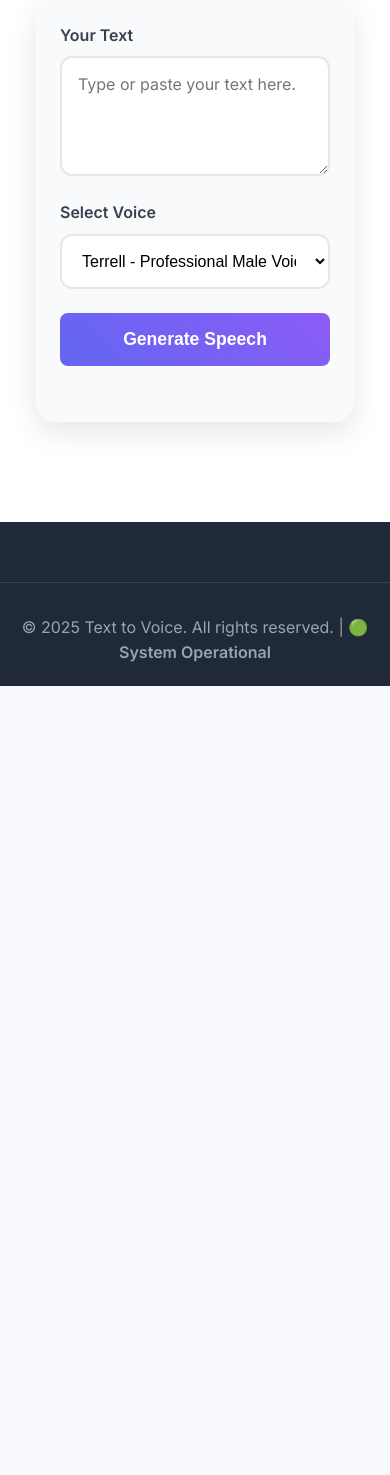
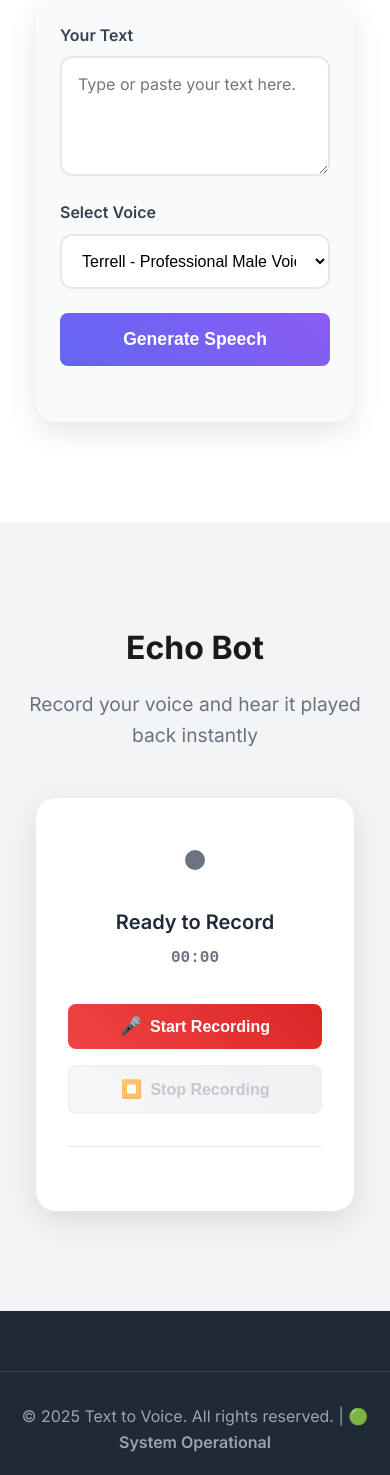
Before and after one commit to harryboiii07/30-days-of-agents, a FastAPI app: page / in a window 390 px wide. Shown: the part 1122-2597 px from the top of the page. Before the commit the page ends 1808 px from the top, so only its background shows below. Run offline with FastAPI, Linux system fonts and the light colour scheme.

Commit message:
adding echo bot

```diff
--- a/static/script.js
+++ b/static/script.js
@@ -25,6 +25,24 @@
                 generateSpeech();
             }
         });
+    }
+
+    // Echo Bot functionality
+    const startRecordBtn = document.getElementById('startRecordBtn');
+    const stopRecordBtn = document.getElementById('stopRecordBtn');
+
+    if (startRecordBtn && stopRecordBtn) {
+        startRecordBtn.addEventListener('click', startRecording);
+        stopRecordBtn.addEventListener('click', stopRecording);
+
+        // Set initial button states
+        updateRecordingUI();
+
+        // Check browser support
+        if (!checkEchoBotSupport()) {
+            startRecordBtn.disabled = true;
+            stopRecordBtn.disabled = true;
+        }
     }
 
     // Smooth scrolling for navigation links
@@ -146,4 +164,164 @@
     }
 }
 
+// Echo Bot Variables
+let mediaRecorder = null;
+let recordedChunks = [];
+let recording = false;
+let recordingTimer = null;
+let recordingStartTime = 0;
+
+async function startRecording() {
+    try {
+        // Request microphone access
+        const stream = await navigator.mediaDevices.getUserMedia({
+            audio: {
+                echoCancellation: true,
+                noiseSuppression: true,
+                autoGainControl: true
+            }
+        });
+
+        // Initialize MediaRecorder
+        recordedChunks = [];
+        mediaRecorder = new MediaRecorder(stream, {
+            mimeType: 'audio/webm;codecs=opus'
+        });
+
+        // Set up event handlers
+        mediaRecorder.ondataavailable = function(event) {
+            if (event.data.size > 0) {
+                recordedChunks.push(event.data);
+            }
+        };
+
+        mediaRecorder.onstop = function() {
+            // Create audio blob and URL
+            const blob = new Blob(recordedChunks, { type: 'audio/webm' });
+            const audioUrl = URL.createObjectURL(blob);
+
+            // Set up audio player
+            const echoPlayer = document.getElementById('echoPlayer');
+            echoPlayer.src = audioUrl;
+            echoPlayer.style.display = 'block';
+
+            // Show success message
+            showEchoStatus('🎉 Recording complete! Click play to hear your echo.', 'success');
+
+            // Stop all tracks to free up microphone
+            stream.getTracks().forEach(track => track.stop());
+        };
+
+        // Start recording
+        mediaRecorder.start();
+        recording = true;
+        recordingStartTime = Date.now();
+
+        // Update UI
+        updateRecordingUI();
+        showEchoStatus('🎤 Recording... Speak into your microphone!', 'loading');
+
+        // Start timer
+        startRecordingTimer();
+
+    } catch (error) {
+        console.error('Error accessing microphone:', error);
+        showEchoStatus('❌ Error: Could not access microphone. Please check permissions.', 'error');
+    }
+}
+
+function stopRecording() {
+    if (mediaRecorder && recording) {
+        mediaRecorder.stop();
+        recording = false;
+
+        // Update UI
+        updateRecordingUI();
+        showEchoStatus('⏳ Processing recording...', 'loading');
+
+        // Stop timer
+        stopRecordingTimer();
+    }
+}
+
+function updateRecordingUI() {
+    const startBtn = document.getElementById('startRecordBtn');
+    const stopBtn = document.getElementById('stopRecordBtn');
+    const indicator = document.getElementById('recordingIndicator');
+    const status = document.getElementById('recordingStatus');
+
+    if (recording) {
+        // During recording: disable start, enable stop
+        startBtn.disabled = true;
+        stopBtn.disabled = false;
+        indicator.classList.add('recording');
+        status.textContent = 'Recording...';
+    } else {
+        // Not recording: enable start, disable stop
+        startBtn.disabled = false;
+        stopBtn.disabled = true;
+        indicator.classList.remove('recording');
+        status.textContent = 'Ready to Record';
+    }
+}
+
+function startRecordingTimer() {
+    const timeDisplay = document.getElementById('recordingTime');
+
+    recordingTimer = setInterval(() => {
+        const elapsed = Date.now() - recordingStartTime;
+        const seconds = Math.floor(elapsed / 1000);
+        const minutes = Math.floor(seconds / 60);
+        const remainingSeconds = seconds % 60;
+
+        const timeString = `${minutes.toString().padStart(2, '0')}:${remainingSeconds.toString().padStart(2, '0')}`;
+        timeDisplay.textContent = timeString;
+    }, 100);
+}
+
+function stopRecordingTimer() {
+    if (recordingTimer) {
+        clearInterval(recordingTimer);
+        recordingTimer = null;
+    }
+
+    // Reset timer display
+    setTimeout(() => {
+        document.getElementById('recordingTime').textContent = '00:00';
+    }, 2000);
+}
+
+function showEchoStatus(message, type = "loading") {
+    const echoOutput = document.getElementById('echoOutput');
+    if (echoOutput) {
+        echoOutput.textContent = message;
+        echoOutput.className = `status-message ${type}`;
+
+        // Auto-hide success messages after 5 seconds
+        if (type === "success") {
+            setTimeout(() => {
+                if (echoOutput.textContent === message) {
+                    echoOutput.textContent = "";
+                    echoOutput.className = "status-message";
+                }
+            }, 5000);
+        }
+    }
+}
+
+// Check for MediaRecorder support
+function checkEchoBotSupport() {
+    if (!navigator.mediaDevices || !navigator.mediaDevices.getUserMedia) {
+        showEchoStatus('❌ Your browser does not support audio recording.', 'error');
+        return false;
+    }
+
+    if (!window.MediaRecorder) {
+        showEchoStatus('❌ Your browser does not support MediaRecorder API.', 'error');
+        return false;
+    }
+
+    return true;
+}
+
 console.log("🚀 VoiceForge platform ready!");
--- a/static/style.css
+++ b/static/style.css
@@ -237,10 +237,12 @@
 }
 
 .btn-generate:disabled {
-    cursor: not-allowed;
-    transform: none;
-    box-shadow: none;
-    opacity: 0.7;
+    background: linear-gradient(45deg, #d1d5db, #9ca3af) !important;
+    color: #6b7280 !important;
+    cursor: not-allowed !important;
+    transform: none !important;
+    box-shadow: none !important;
+    opacity: 0.6;
 }
 
 .btn-loading {
@@ -418,6 +420,161 @@
     display: block;
 }
 
+/* Echo Bot Section */
+.echo-bot-section {
+    padding: 100px 0;
+    background: #f3f4f6;
+}
+
+.echo-bot-card {
+    max-width: 800px;
+    margin: 0 auto;
+    background: white;
+    border-radius: 20px;
+    padding: 3rem;
+    box-shadow: 0 10px 30px rgba(0, 0, 0, 0.1);
+}
+
+.recording-controls {
+    display: flex;
+    flex-direction: column;
+    align-items: center;
+    gap: 2rem;
+    margin-bottom: 2rem;
+}
+
+.recording-status {
+    display: flex;
+    align-items: center;
+    gap: 1.5rem;
+    text-align: center;
+}
+
+.recording-indicator {
+    position: relative;
+    width: 60px;
+    height: 60px;
+    display: flex;
+    align-items: center;
+    justify-content: center;
+}
+
+.pulse-dot {
+    width: 20px;
+    height: 20px;
+    background: #6b7280;
+    border-radius: 50%;
+    transition: all 0.3s ease;
+}
+
+.pulse-ring {
+    position: absolute;
+    width: 60px;
+    height: 60px;
+    border: 3px solid #6b7280;
+    border-radius: 50%;
+    opacity: 0;
+    transition: all 0.3s ease;
+}
+
+.recording-indicator.recording .pulse-dot {
+    background: #ef4444;
+    animation: pulse-dot 1.5s ease-in-out infinite;
+}
+
+.recording-indicator.recording .pulse-ring {
+    border-color: #ef4444;
+    animation: pulse-ring 1.5s ease-in-out infinite;
+}
+
+@keyframes pulse-dot {
+    0% { transform: scale(0.8); }
+    50% { transform: scale(1.2); }
+    100% { transform: scale(0.8); }
+}
+
+@keyframes pulse-ring {
+    0% {
+        transform: scale(0.33);
+        opacity: 1;
+    }
+    80%, 100% {
+        transform: scale(1);
+        opacity: 0;
+    }
+}
+
+.status-text h3 {
+    font-size: 1.25rem;
+    font-weight: 600;
+    color: #1f2937;
+    margin-bottom: 0.5rem;
+}
+
+.status-text p {
+    font-size: 1rem;
+    color: #6b7280;
+    font-family: 'Courier New', monospace;
+    font-weight: 600;
+}
+
+.control-buttons {
+    display: flex;
+    gap: 1rem;
+    flex-wrap: wrap;
+    justify-content: center;
+}
+
+.btn-record {
+    background: linear-gradient(45deg, #ef4444, #dc2626);
+    color: white;
+}
+
+.btn-record:hover:not(:disabled) {
+    transform: translateY(-2px);
+    box-shadow: 0 10px 25px rgba(239, 68, 68, 0.3);
+}
+
+.btn-record:disabled {
+    background: linear-gradient(45deg, #d1d5db, #9ca3af) !important;
+    color: #6b7280 !important;
+    cursor: not-allowed !important;
+    transform: none !important;
+    box-shadow: none !important;
+    opacity: 0.6;
+}
+
+.btn-stop {
+    background: linear-gradient(45deg, #6b7280, #4b5563);
+    color: white;
+}
+
+.btn-stop:hover:not(:disabled) {
+    transform: translateY(-2px);
+    box-shadow: 0 10px 25px rgba(107, 114, 128, 0.3);
+}
+
+.btn-stop:disabled {
+    background: linear-gradient(45deg, #f3f4f6, #e5e7eb) !important;
+    color: #9ca3af !important;
+    cursor: not-allowed !important;
+    transform: none !important;
+    box-shadow: none !important;
+    opacity: 0.6;
+    border: 2px solid #e5e7eb;
+}
+
+.btn-icon {
+    margin-right: 0.5rem;
+    font-size: 1.1rem;
+}
+
+.playback-section {
+    text-align: center;
+    padding-top: 2rem;
+    border-top: 1px solid #e5e7eb;
+}
+
 /* Stats Section */
 .stats-section {
     padding: 80px 0;
@@ -553,6 +710,25 @@
     .footer-links {
         justify-content: center;
     }
+
+    .echo-bot-card {
+        padding: 2rem;
+        margin: 0 1rem;
+    }
+
+    .recording-status {
+        flex-direction: column;
+        gap: 1rem;
+    }
+
+    .control-buttons {
+        width: 100%;
+    }
+
+    .btn-record, .btn-stop {
+        flex: 1;
+        min-width: 140px;
+    }
 }
 
 @media (max-width: 480px) {
--- a/templates/index.html
+++ b/templates/index.html
@@ -79,6 +79,47 @@
         </div>
     </section>
 
+    <!-- Echo Bot Section -->
+    <section id="echo-bot" class="echo-bot-section">
+        <div class="container">
+            <h2 class="section-title">Echo Bot</h2>
+            <p class="section-subtitle">Record your voice and hear it played back instantly</p>
+
+            <div class="echo-bot-card">
+                <div class="recording-controls">
+                    <div class="recording-status">
+                        <div id="recordingIndicator" class="recording-indicator">
+                            <div class="pulse-ring"></div>
+                            <div class="pulse-dot"></div>
+                        </div>
+                        <div class="status-text">
+                            <h3 id="recordingStatus">Ready to Record</h3>
+                            <p id="recordingTime">00:00</p>
+                        </div>
+                    </div>
+
+                    <div class="control-buttons">
+                        <button id="startRecordBtn" class="btn btn-record">
+                            <span class="btn-icon">🎤</span>
+                            <span class="btn-text">Start Recording</span>
+                        </button>
+                        <button id="stopRecordBtn" class="btn btn-stop" disabled>
+                            <span class="btn-icon">⏹️</span>
+                            <span class="btn-text">Stop Recording</span>
+                        </button>
+                    </div>
+                </div>
+
+                <div class="playback-section">
+                    <div id="echoOutput" class="status-message"></div>
+                    <audio id="echoPlayer" controls preload="none">
+                        Your browser does not support the audio element.
+                    </audio>
+                </div>
+            </div>
+        </div>
+    </section>
+
     <!-- Footer -->
     <footer class="footer">
 
```
